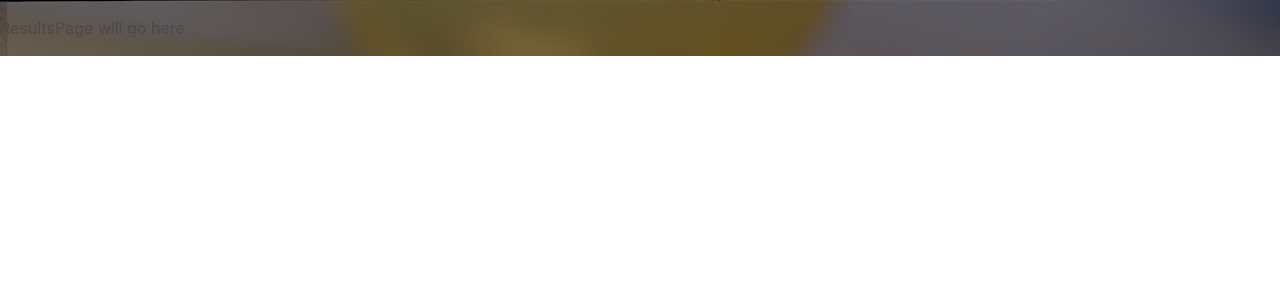
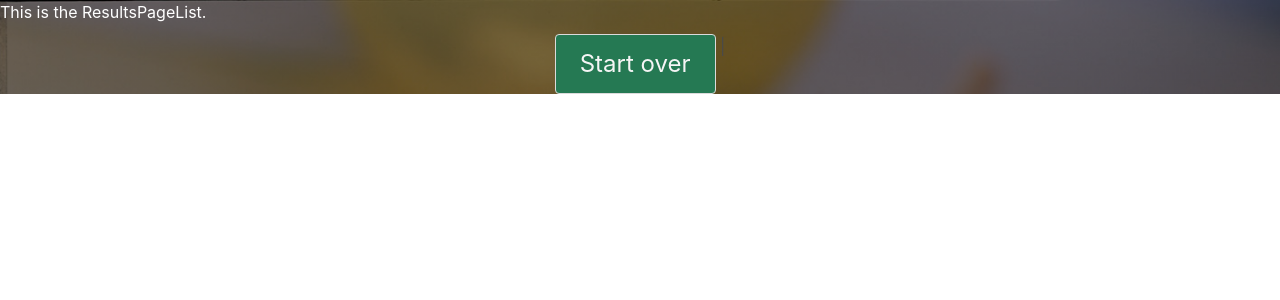
Before and after one commit to arwalton/recipe-app, a React (Create React App) app in the folder front_end/: page /results in a window 1280 px wide. Shown: the top 300 px of the page. Built offline with nearby package versions, Linux system fonts and the light colour scheme.

Commit message:
Add top level component ResultsPageList for results page

```diff
--- /dev/null
+++ b/front_end/src/components/ResultsPageList.js
@@ -0,0 +1,27 @@
+import React from "react";
+import { Link } from "react-router-dom";
+import '../styles/style.css';
+
+class ResultsPageList extends React.Component{
+
+    render(){
+        return(
+            <div>
+                <h1 className={`has-text-white`}>
+                    This is the ResultsPageList.</h1>
+
+
+                <nav>
+                    <Link reloadDocument to="/ingredients"
+                          className={`button is-large is-outlined
+                                     has-background-success-dark
+                                     has-text-white-ter`}>
+                              Start over
+                    </Link> |{" "}
+                </nav>
+            </div>
+        );
+    }
+}
+
+export default ResultsPageList;
--- a/front_end/src/routes/ResultsPage.js
+++ b/front_end/src/routes/ResultsPage.js
@@ -1,7 +1,7 @@
+import ResultsPageList from "../components/ResultsPageList";
+
 export default function ResultsPage() {
     return (
-      <div style={{ padding: "1rem 0" }}>
-        <h2>ResultsPage will go here</h2>
-      </div>
+      <ResultsPageList />
     );
 }
```
